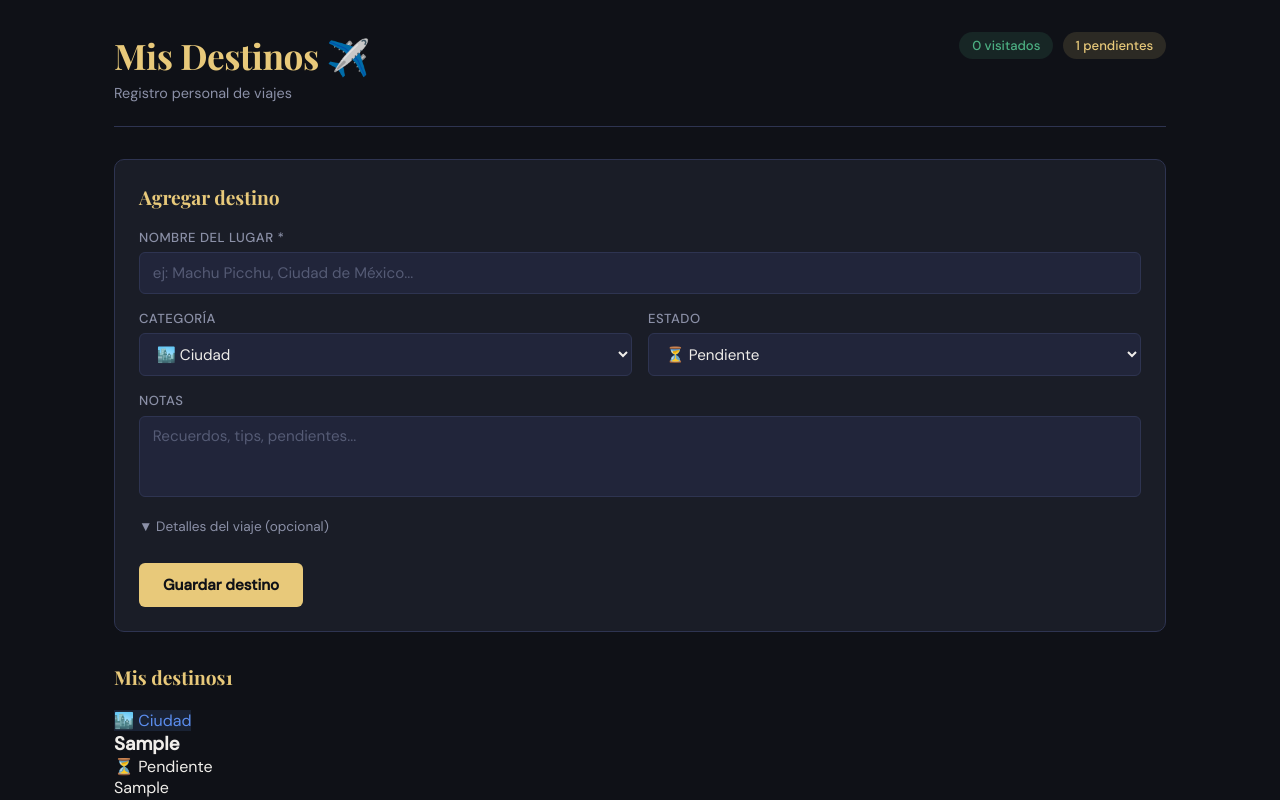
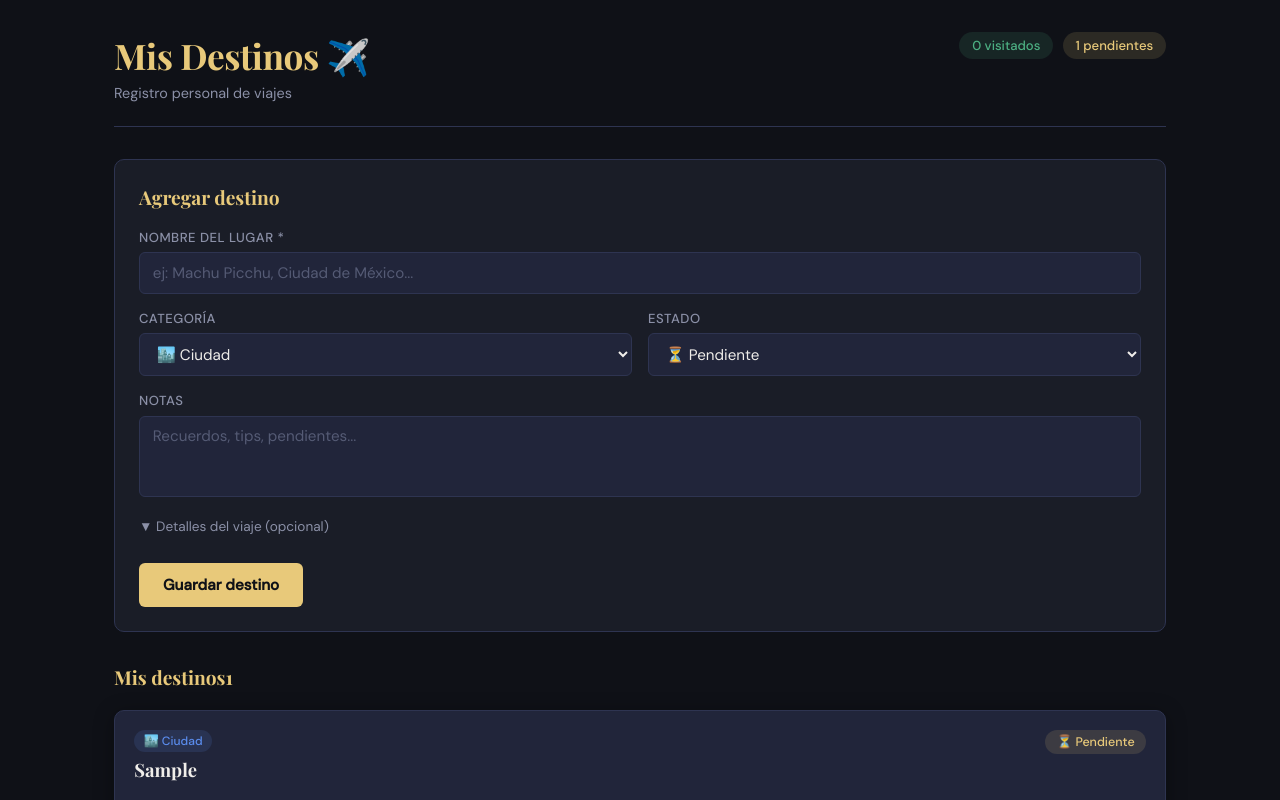
Before and after one commit to IsmaLovesU/ProyectoViajesWeb, a React (Vite) app in the folder frontend/: page / in a window 1280 px wide. Both pictures are taken after typing "Sample", "Sample" into the empty fields and a click on the button "Guardar destino". Shown: the top 800 px of the page. Built offline with nearby package versions, Linux system fonts and the light colour scheme.

Commit message:
css de TarjetaDestino

```diff
--- a/frontend/src/components/TarjetaDestino.css
+++ b/frontend/src/components/TarjetaDestino.css
@@ -0,0 +1,153 @@
+/* tarjeta individual de cada destino */
+.tarjeta-destino {
+  background: var(--color-tarjeta);
+  border: 1px solid var(--color-borde);
+  border-radius: var(--radio-borde);
+  padding: 1.2rem;
+  display: flex;
+  flex-direction: column;
+  gap: 0.75rem;
+  box-shadow: var(--sombra-tarjeta);
+  transition: border-color var(--transicion);
+}
+
+.tarjeta-destino:hover {
+  border-color: var(--color-acento);
+}
+
+.tarjeta-cabecera {
+  display: flex;
+  justify-content: space-between;
+  align-items: flex-start;
+  gap: 1rem;
+}
+
+.tarjeta-nombre-grupo {
+  display: flex;
+  flex-direction: column;
+  gap: 0.35rem;
+}
+
+.tarjeta-categoria-badge {
+  display: inline-block;
+  font-size: 0.75rem;
+  font-weight: 500;
+  padding: 0.2rem 0.6rem;
+  border-radius: 20px;
+  width: fit-content;
+}
+
+.tarjeta-nombre {
+  font-family: var(--fuente-titulo);
+  font-size: 1.15rem;
+  color: var(--texto-primario);
+  line-height: 1.3;
+}
+
+.tarjeta-estado {
+  font-size: 0.78rem;
+  font-weight: 500;
+  padding: 0.25rem 0.7rem;
+  border-radius: 20px;
+  white-space: nowrap;
+  flex-shrink: 0;
+}
+
+.tarjeta-estado--visitado {
+  background: #4caf8222;
+  color: var(--color-exito);
+}
+
+.tarjeta-estado--pendiente {
+  background: #e8c97a22;
+  color: var(--color-principal);
+}
+
+.tarjeta-ubicacion {
+  color: var(--texto-secundario);
+  font-size: 0.88rem;
+}
+
+.tarjeta-puntuacion {
+  display: flex;
+  align-items: baseline;
+  gap: 0.2rem;
+}
+
+.puntuacion-numero {
+  font-family: var(--fuente-titulo);
+  font-size: 1.8rem;
+  color: var(--color-principal);
+  line-height: 1;
+}
+
+.puntuacion-max {
+  color: var(--texto-suave);
+  font-size: 0.85rem;
+}
+
+.tarjeta-chips {
+  display: flex;
+  flex-wrap: wrap;
+  gap: 0.4rem;
+}
+
+.chip {
+  background: var(--color-superficie);
+  border: 1px solid var(--color-borde);
+  border-radius: 20px;
+  color: var(--texto-secundario);
+  font-size: 0.78rem;
+  padding: 0.2rem 0.6rem;
+}
+
+.tarjeta-notas {
+  color: var(--texto-secundario);
+  font-size: 0.88rem;
+  font-style: italic;
+  line-height: 1.5;
+  border-left: 2px solid var(--color-borde);
+  padding-left: 0.75rem;
+}
+
+.tarjeta-fecha {
+  color: var(--texto-suave);
+  font-size: 0.78rem;
+}
+
+.tarjeta-acciones {
+  display: flex;
+  gap: 0.6rem;
+  margin-top: 0.3rem;
+}
+
+.boton-accion {
+  border: 1px solid var(--color-borde);
+  border-radius: 6px;
+  cursor: pointer;
+  font-family: var(--fuente-cuerpo);
+  font-size: 0.82rem;
+  padding: 0.4rem 0.9rem;
+  transition: all var(--transicion);
+}
+
+.boton-editar {
+  background: transparent;
+  color: var(--color-acento);
+  border-color: var(--color-acento);
+}
+
+.boton-editar:hover {
+  background: var(--color-acento);
+  color: var(--color-fondo);
+}
+
+.boton-archivar {
+  background: transparent;
+  color: var(--texto-suave);
+}
+
+.boton-archivar:hover {
+  border-color: var(--color-peligro);
+  color: var(--color-peligro);
+}
```
